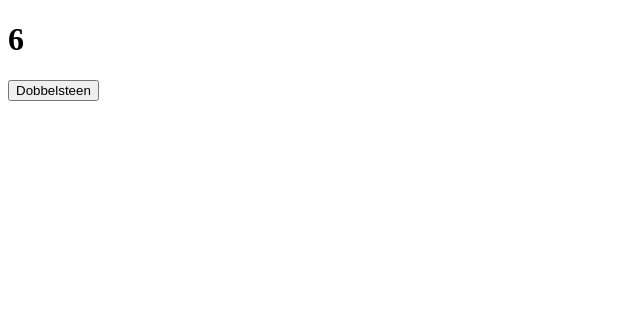
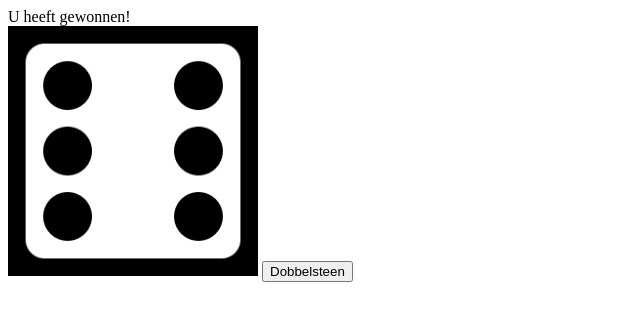
Before and after one commit to kelvin-vd-gaag/palvsod1c, a plain HTML site: page index.html in a window 1280 px wide. Both pictures are taken after a click on the button "Dobbelsteen". Shown: the whole page, without its empty margins (0-640 px from the left). Drawn offline with Linux system fonts and the light colour scheme.

Commit message:
Met dobbelsteen plaatjes

```diff
--- a/index.html
+++ b/index.html
@@ -7,9 +7,9 @@
 <body>
 
 
-<h1 id="resultaat"></h1>
 <!--Als de dobbelsteel boven de 4 is. Dan heb je 'gewonnen' en moet het bericht de speler feliciteren-->
 <div id="bericht"></div>
+<img src="images/dice-six-faces-1.png" alt="" width="250" id="dice">
 <!--Als de gebruiker op de knop ‘dobbelsteen’ klikt-->
 <button onclick="roll_the_dice()">Dobbelsteen</button>
 
@@ -23,7 +23,12 @@
         var dobbelsteen = Math.ceil(Math.random() * 6);
 
         // Laat het resultaat zien
-        document.getElementById("resultaat").innerHTML = dobbelsteen;
+        document.getElementById("dice").src = "images/dice-six-faces-" + dobbelsteen + ".png";
+        if (dobbelsteen >= 4){
+            document.getElementById("bericht").innerHTML = "U heeft gewonnen!";
+        }else{
+            document.getElementById("bericht").innerHTML = "U heeft verloren!";
+        }
     }
 
 
```
Also changed, not shown: images/dice-six-faces-1.png (added), images/dice-six-faces-2.png (added), images/dice-six-faces-3.png (added), images/dice-six-faces-4.png (added), images/dice-six-faces-5.png (added), images/dice-six-faces-6.png (added), 1 other file.
